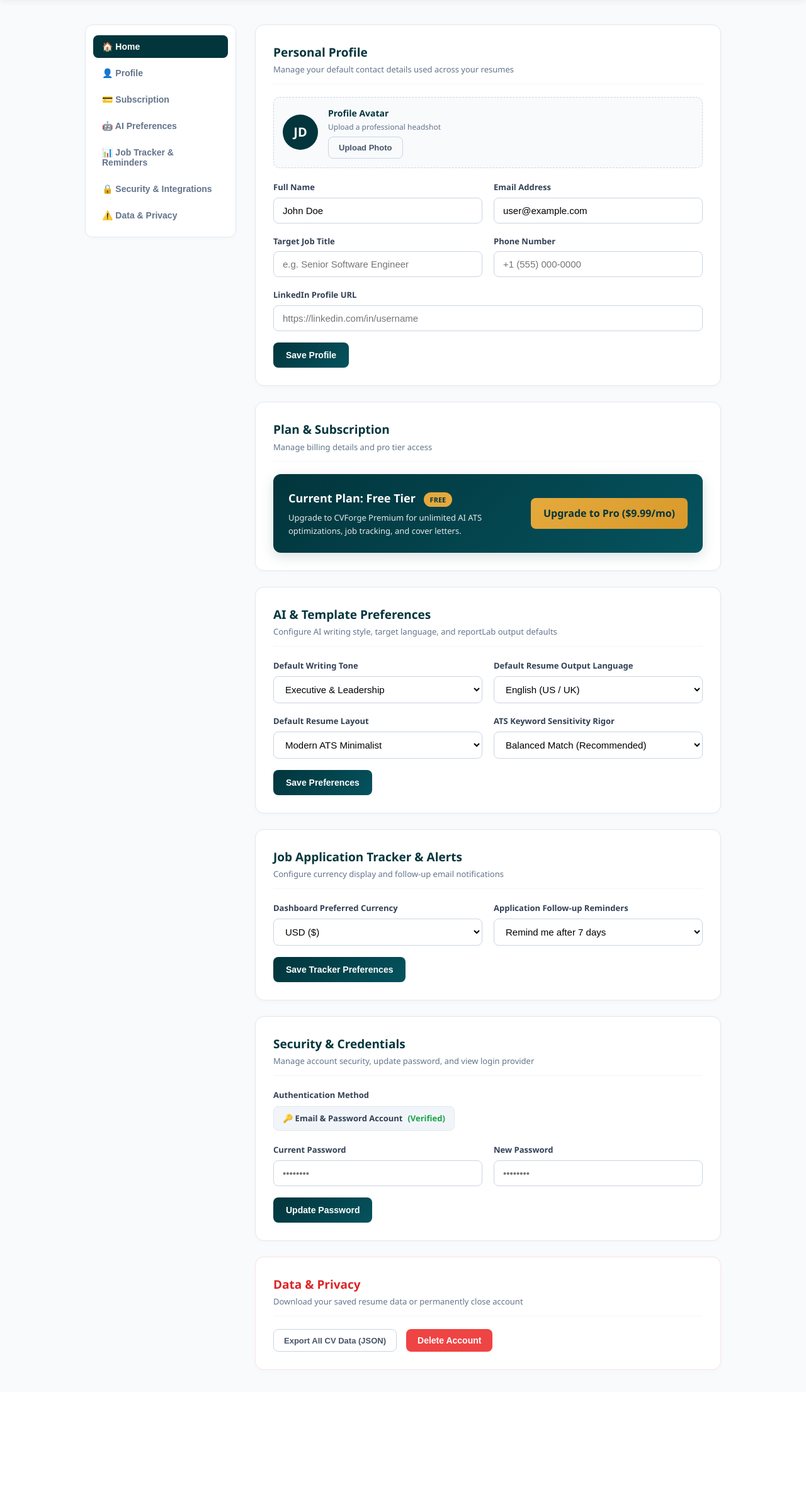
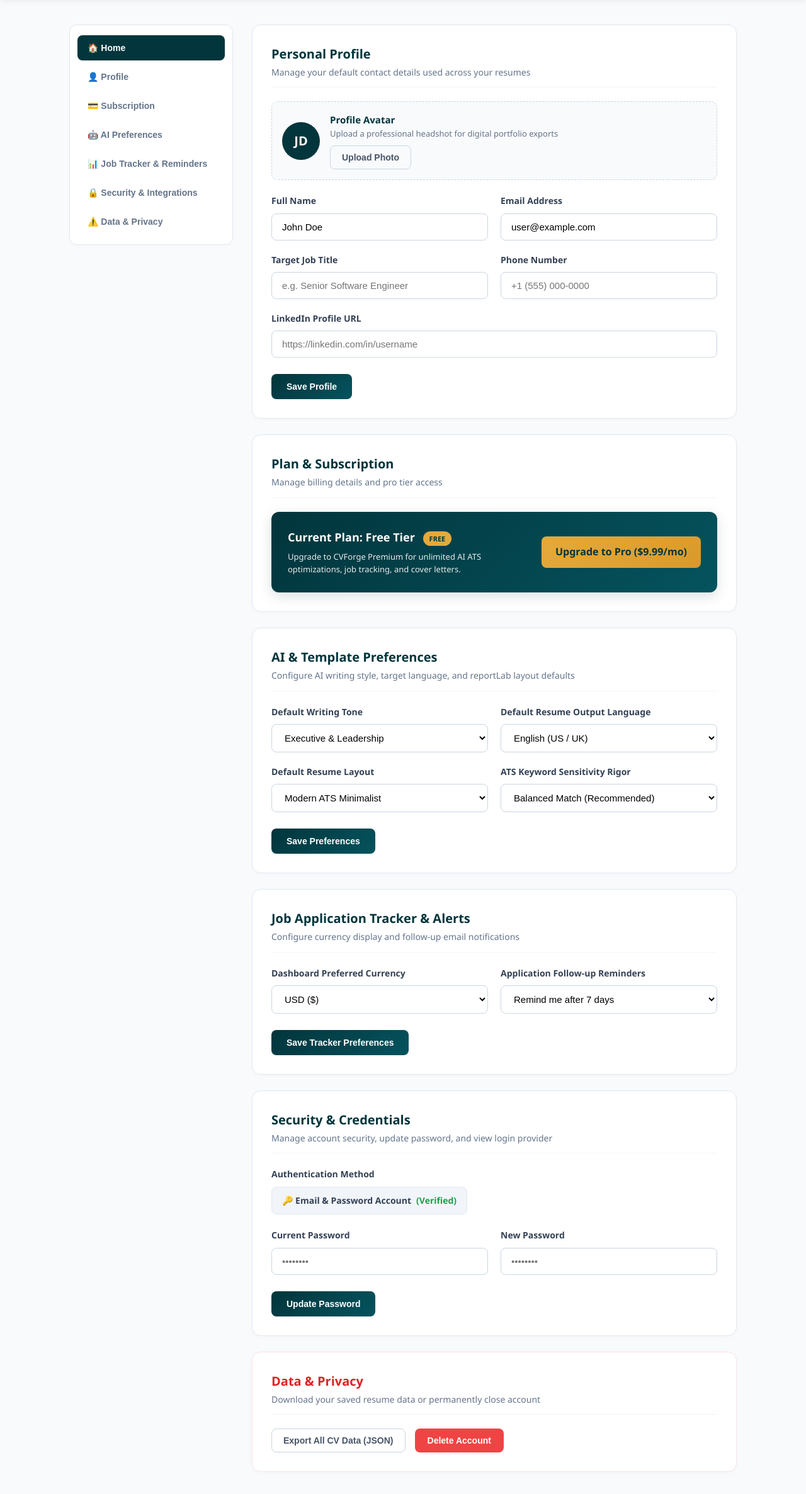
Before and after one commit to cvforgeapp-c/CV-Builder-, a Flask app: page /settings in a window 1280 px wide. Shown: the part 64-2437 px from the top of the page at 63% size. Before the commit the page ends 2240 px from the top, so only its background shows below. Run offline with Flask 3, Linux system fonts and the light colour scheme; some libraries are stand-ins or nearby versions.

Commit message:
Update settings.html

```diff
--- a/templates/settings.html
+++ b/templates/settings.html
@@ -68,15 +68,15 @@
 
         /* Settings Main Layout */
         .settings-container {
-            max-width: 1050px;
+            max-width: 1100px;
             margin: 35px auto;
             padding: 0 20px;
             display: grid;
-            grid-template-columns: 240px 1fr;
+            grid-template-columns: 260px 1fr;
             gap: 30px;
         }
 
-        /* Sticky Sidebar Tabs for Desktop */
+        /* Vertical Sidebar Navigation (Desktop & Mobile) */
         .settings-sidebar {
             background: #ffffff;
             border-radius: 12px;
@@ -103,7 +103,7 @@
             color: #64748b;
             font-weight: 600;
             font-size: 14px;
-            padding: 10px 14px;
+            padding: 12px 16px;
             border-radius: 8px;
             cursor: pointer;
             display: flex;
@@ -134,25 +134,25 @@
         .card {
             background: #ffffff;
             border-radius: 14px;
-            padding: 28px;
+            padding: 30px;
             border: 1px solid #e2e8f0;
             box-shadow: 0 2px 8px rgba(0,0,0,0.02);
         }
 
         .card-header {
-            margin-bottom: 20px;
+            margin-bottom: 22px;
             padding-bottom: 12px;
             border-bottom: 1px solid #f1f5f9;
         }
 
         .card-title {
-            font-size: 19px;
+            font-size: 20px;
             font-weight: 700;
             color: #02353C;
         }
 
         .card-subtitle {
-            font-size: 13px;
+            font-size: 14px;
             color: #64748b;
             margin-top: 2px;
         }
@@ -162,8 +162,8 @@
             display: flex;
             align-items: center;
             gap: 16px;
-            margin-bottom: 20px;
-            padding: 14px;
+            margin-bottom: 22px;
+            padding: 16px;
             background: #f8fafc;
             border-radius: 10px;
             border: 1px dashed #cbd5e1;
@@ -171,8 +171,8 @@
         }
 
         .avatar-preview {
-            width: 56px;
-            height: 56px;
+            width: 60px;
+            height: 60px;
             border-radius: 50%;
             background: #02353C;
             color: #ffffff;
@@ -184,40 +184,26 @@
             flex-shrink: 0;
         }
 
-        /* Integration OAuth Badges */
-        .oauth-badge {
-            display: inline-flex;
-            align-items: center;
-            gap: 8px;
-            background: #f1f5f9;
-            padding: 8px 14px;
-            border-radius: 8px;
-            font-size: 13px;
-            font-weight: 600;
-            color: #334155;
-            border: 1px solid #e2e8f0;
-        }
-
-        /* Form Inputs */
+        /* Clean Form Layout (2 Columns Desktop, 1 Column Mobile) */
         .form-grid {
             display: grid;
-            grid-template-columns: repeat(auto-fit, minmax(220px, 1fr));
-            gap: 18px;
+            grid-template-columns: repeat(2, 1fr);
+            gap: 20px;
         }
 
         .form-group {
             display: flex;
             flex-direction: column;
-            gap: 6px;
+            gap: 8px;
         }
 
         .form-group.full-width { grid-column: 1 / -1; }
 
-        label { font-size: 13px; font-weight: 600; color: #334155; }
+        label { font-size: 14px; font-weight: 600; color: #334155; }
 
         input, select {
             width: 100%;
-            padding: 11px 14px;
+            padding: 12px 16px;
             border-radius: 8px;
             border: 1px solid #cbd5e1;
             font-size: 15px;
@@ -231,11 +217,11 @@
             box-shadow: 0 0 0 3px rgba(2, 53, 60, 0.1);
         }
 
-        /* Upgrade Banner */
+        /* Subscription Banner */
         .subscription-banner {
             background: linear-gradient(135deg, #02353C 0%, #05535E 100%);
             color: #ffffff;
-            padding: 24px;
+            padding: 26px;
             border-radius: 12px;
             display: flex;
             justify-content: space-between;
@@ -255,11 +241,24 @@
             margin-left: 8px;
         }
 
+        .oauth-badge {
+            display: inline-flex;
+            align-items: center;
+            gap: 8px;
+            background: #f1f5f9;
+            padding: 10px 16px;
+            border-radius: 8px;
+            font-size: 14px;
+            font-weight: 600;
+            color: #334155;
+            border: 1px solid #e2e8f0;
+        }
+
         /* Buttons */
         .btn-primary {
             background: linear-gradient(135deg, #02353C 0%, #05535E 100%);
             color: #ffffff;
-            padding: 12px 20px;
+            padding: 12px 24px;
             border-radius: 8px;
             font-size: 14px;
             font-weight: 600;
@@ -272,9 +271,9 @@
             background: transparent;
             color: #475569;
             border: 1px solid #cbd5e1;
-            padding: 9px 16px;
+            padding: 10px 18px;
             border-radius: 8px;
-            font-size: 13px;
+            font-size: 14px;
             font-weight: 600;
             cursor: pointer;
         }
@@ -282,7 +281,7 @@
         .btn-accent {
             background: linear-gradient(135deg, #E5A93C 0%, #d99a2b 100%);
             color: #02353C !important;
-            padding: 12px 20px;
+            padding: 12px 22px;
             border-radius: 8px;
             font-weight: 700;
             text-decoration: none;
@@ -294,7 +293,7 @@
         .btn-danger {
             background: #ef4444;
             color: #ffffff;
-            padding: 10px 18px;
+            padding: 10px 20px;
             border-radius: 8px;
             font-size: 14px;
             font-weight: 600;
@@ -398,8 +385,8 @@
                 <div class="avatar-section">
                     <div class="avatar-preview">JD</div>
                     <div>
-                        <h4 style="font-size: 14px; color: #02353C; font-weight: 700;">Profile Avatar</h4>
-                        <p style="font-size: 12px; color: #64748b; margin-bottom: 6px;">Upload a professional headshot</p>
+                        <h4 style="font-size: 15px; color: #02353C; font-weight: 700;">Profile Avatar</h4>
+                        <p style="font-size: 13px; color: #64748b; margin-bottom: 8px;">Upload a professional headshot for digital portfolio exports</p>
                         <button type="button" class="btn-secondary-outline">Upload Photo</button>
                     </div>
                 </div>
@@ -425,7 +412,7 @@
                         <label>LinkedIn Profile URL</label>
                         <input type="text" placeholder="https://linkedin.com/in/username">
                     </div>
-                    <div class="form-group full-width">
+                    <div class="form-group full-width" style="margin-top: 6px;">
                         <button type="submit" class="btn-primary">Save Profile</button>
                     </div>
                 </form>
@@ -452,7 +439,7 @@
             <section class="card setting-card" id="ai-preferences">
                 <div class="card-header">
                     <h2 class="card-title">AI & Template Preferences</h2>
-                    <p class="card-subtitle">Configure AI writing style, target language, and reportLab output defaults</p>
+                    <p class="card-subtitle">Configure AI writing style, target language, and reportLab layout defaults</p>
                 </div>
                 <form class="form-grid" onsubmit="event.preventDefault();">
                     <div class="form-group">
@@ -488,7 +475,7 @@
                             <option>High-Frequency Focus</option>
                         </select>
                     </div>
-                    <div class="form-group full-width">
+                    <div class="form-group full-width" style="margin-top: 6px;">
                         <button type="submit" class="btn-primary">Save Preferences</button>
                     </div>
                 </form>
@@ -518,7 +505,7 @@
                             <option>Disabled</option>
                         </select>
                     </div>
-                    <div class="form-group full-width">
+                    <div class="form-group full-width" style="margin-top: 6px;">
                         <button type="submit" class="btn-primary">Save Tracker Preferences</button>
                     </div>
                 </form>
@@ -531,7 +518,7 @@
                     <p class="card-subtitle">Manage account security, update password, and view login provider</p>
                 </div>
 
-                <div style="margin-bottom: 20px;">
+                <div style="margin-bottom: 22px;">
                     <label style="display: block; margin-bottom: 8px;">Authentication Method</label>
                     <div class="oauth-badge">
                         <span>🔑 Email & Password Account</span>
@@ -548,7 +535,7 @@
                         <label>New Password</label>
                         <input type="password" placeholder="••••••••">
                     </div>
-                    <div class="form-group full-width">
+                    <div class="form-group full-width" style="margin-top: 6px;">
                         <button type="submit" class="btn-primary">Update Password</button>
                     </div>
                 </form>
```
Also changed, not shown: other parts of templates/settings.html (+17 -29 lines).
